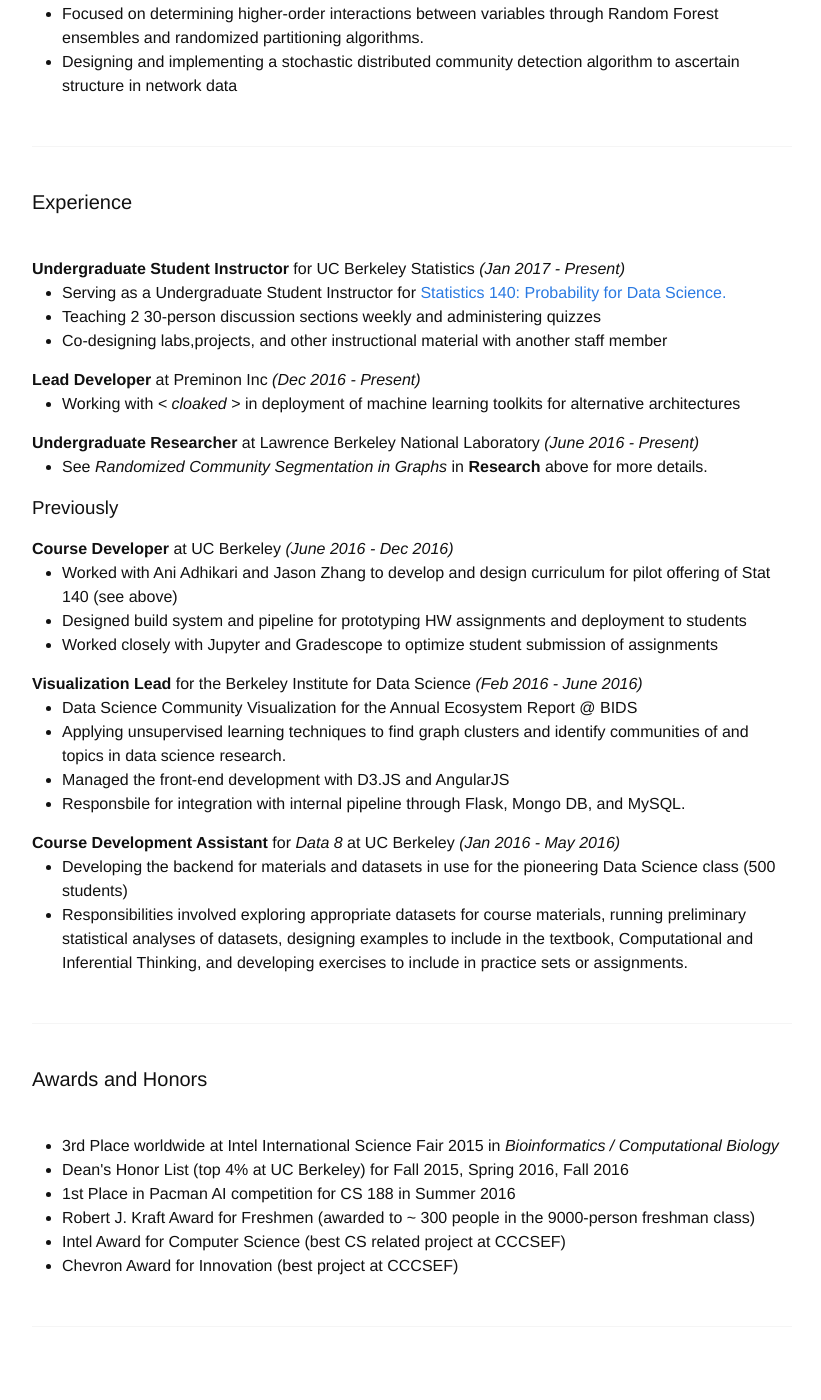
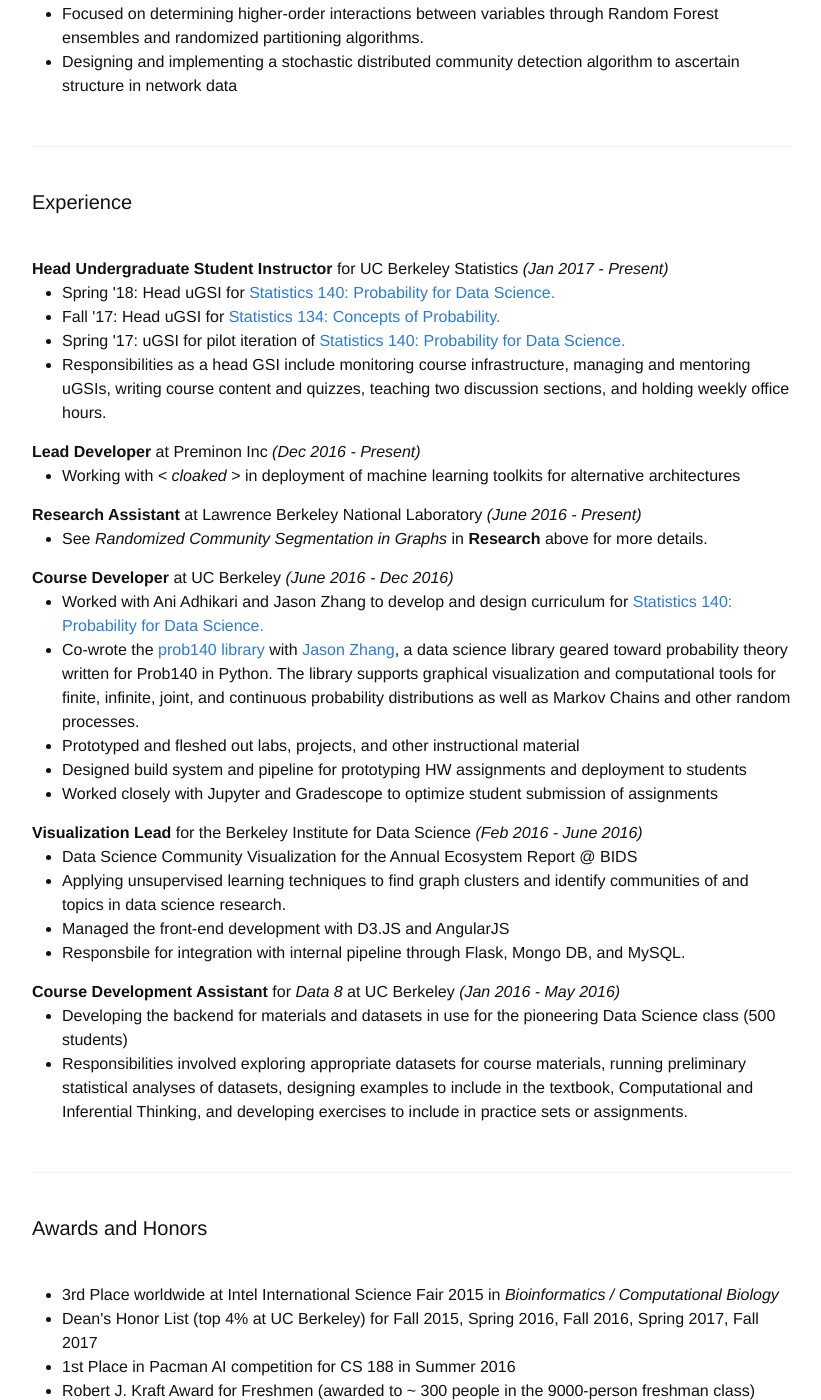
Before and after one commit to dibyaghosh/dibyaghosh.github.io, a Jekyll site: the page built from about.html, in a window 1280 px wide and 1400 px high, scrolled down 1291 px. Shown: the whole window, without its empty margins (228-1049 px from the left). Built offline with Jekyll 4.4.1, drawn with Linux system fonts in a browser that asks for light colours; nearby versions of some CDN libraries; some web fonts are replaced; some of the changed text lies outside the part shown.

Commit message:
Updated experience

```diff
--- a/about.html
+++ b/about.html
@@ -51,28 +51,37 @@
   <div class="divider"></div>
 
 <h1 class="page-heading resume-heading">Experience</h1>
-<b> Undergraduate Student Instructor </b> for UC Berkeley Statistics <i> (Jan 2017 - Present)</i>
+<b> Head Undergraduate Student Instructor </b> for UC Berkeley Statistics <i> (Jan 2017 - Present)</i>
 <ul>
-  <li> Serving as a Undergraduate Student Instructor for <a href="http://prob140.org"> Statistics 140: Probability for Data Science.</a>
-  <li> Teaching 2 30-person discussion sections weekly and administering quizzes
-  <li> Co-designing labs,projects, and other instructional material with another staff member
+  <li> Spring '18: Head uGSI for <a href="http://prob140.org"> Statistics 140: Probability for Data Science.</a></li>
+
+  <li> Fall '17: Head uGSI for <a href="http://stat134.org/fa17"> Statistics 134: Concepts of Probability.</a></li>
+
+  <li> Spring '17: uGSI for pilot iteration of <a href="http://prob140.org/sp17"> Statistics 140: Probability for Data Science.</a></li>
+
+  <li> Responsibilities as a head GSI include monitoring course infrastructure, managing and mentoring uGSIs,
+     writing course content and quizzes, teaching two discussion sections, and holding weekly office hours. </li>
+
 </ul>
 <b> Lead Developer</b>  at Preminon Inc <i> (Dec 2016 - Present)</i>
 <ul>
   <li> Working with <i> < cloaked > </i> in deployment of machine learning toolkits for alternative architectures
 </ul>
-<b> Undergraduate Researcher</b>  at Lawrence Berkeley National Laboratory <i> (June 2016 - Present)</i>
+<b> Research Assistant</b>  at Lawrence Berkeley National Laboratory <i> (June 2016 - Present)</i>
 <ul>
   <li> See <i> Randomized Community Segmentation in Graphs </i> in <b> Research </b> above for more details.
 </ul>
 
-<h3 class=" resume-heading">Previously</h3>
-
 <b> Course Developer </b> at  UC Berkeley <i>(June 2016 - Dec 2016)</i>
 <ul>
-  <li> Worked with Ani Adhikari and Jason Zhang to develop and design curriculum for pilot offering of Stat 140 (see above)
-  <li> Designed build system and pipeline for prototyping HW assignments and deployment to students
-  <li> Worked closely with Jupyter and Gradescope to optimize student submission of assignments
+  <li> Worked with Ani Adhikari and Jason Zhang to develop and design curriculum for <a href="http://prob140.org"> Statistics 140:
+     Probability for Data Science.</a>
+    <li> Co-wrote the <a href='https://github.com/prob140/prob140'>prob140 library</a> with <a href='https://jasonyzhang.com'>Jason Zhang</a>, a data science library geared toward probability
+       theory written for Prob140 in Python. The library supports graphical visualization and computational tools for finite, infinite, joint,
+       and continuous probability distributions as well as Markov Chains and other random processes.</li>
+    <li> Prototyped and fleshed out labs, projects, and other instructional material</li>
+    <li> Designed build system and pipeline for prototyping HW assignments and deployment to students</li>
+  <li> Worked closely with Jupyter and Gradescope to optimize student submission of assignments</li>
 </ul>
 
 
@@ -95,7 +104,7 @@
 <h1 class="page-heading resume-heading">Awards and Honors</h1>
 <ul>
   <li> 3rd Place worldwide at Intel International Science Fair 2015 in <i> Bioinformatics / Computational Biology </i>
-  <li> Dean's Honor List (top 4% at UC Berkeley) for Fall 2015, Spring 2016, Fall 2016
+  <li> Dean's Honor List (top 4% at UC Berkeley) for Fall 2015, Spring 2016, Fall 2016, Spring 2017, Fall 2017
   <li> 1st Place in Pacman AI competition for CS 188 in Summer 2016
   <li> Robert J. Kraft Award for Freshmen (awarded to ~ 300 people in the 9000-person freshman class)
   <li> Intel Award for Computer Science (best CS related project at CCCSEF)
```
Also changed, not shown: other parts of about.html (+1 -1 lines).
